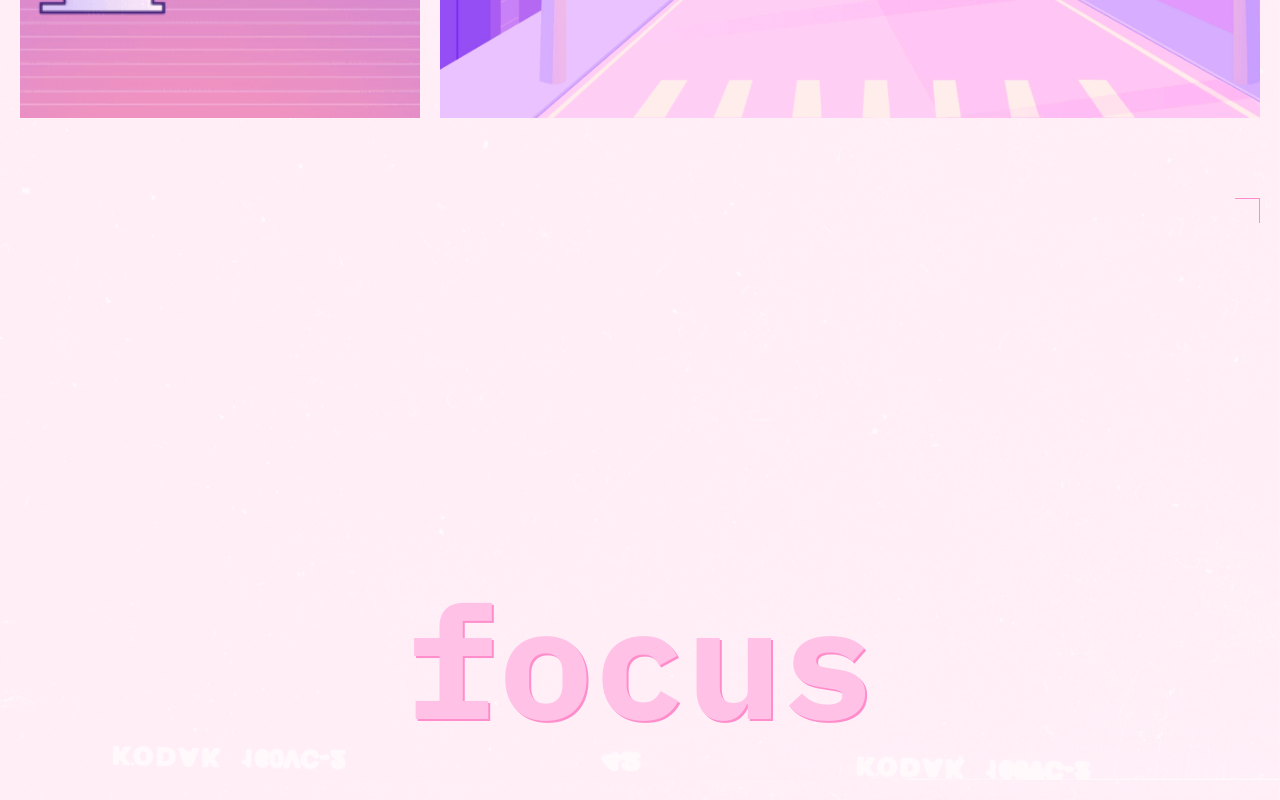
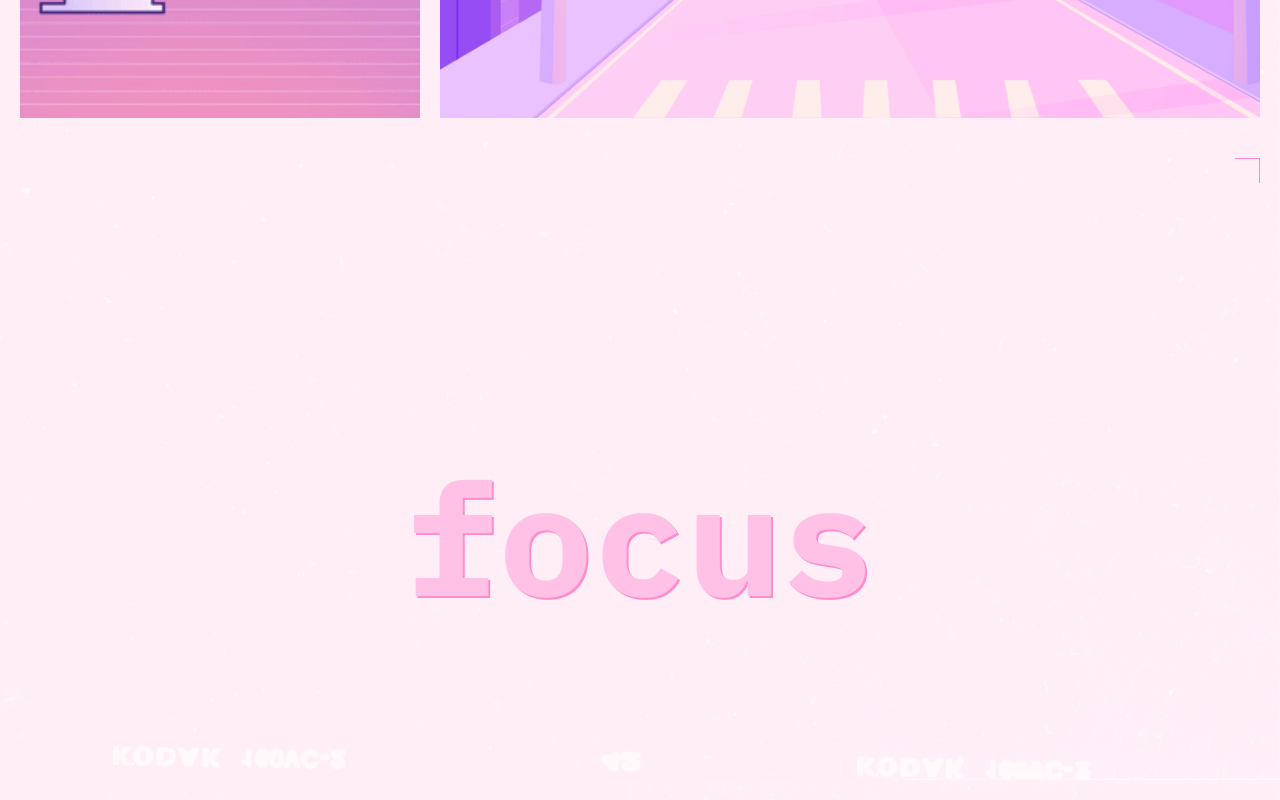
Before and after one commit to Marina-Tyurmorezova/slozhno-sosredotochitsya, a plain HTML site: page index.html in a window 1280 px wide. Shown: the part 4020-4820 px from the top of the page. Drawn offline with Linux system fonts and the light colour scheme.

Commit message:
первая попытка

```diff
--- a/styles/style.css
+++ b/styles/style.css
@@ -402,8 +402,8 @@ p.rec::after {
     column-gap: 10px;
   }
 
-  .footer_decor {
-    margin-block-start: 166px;
+  .footer {
+    margin-block-start: 0;
   }
 }
 
```
